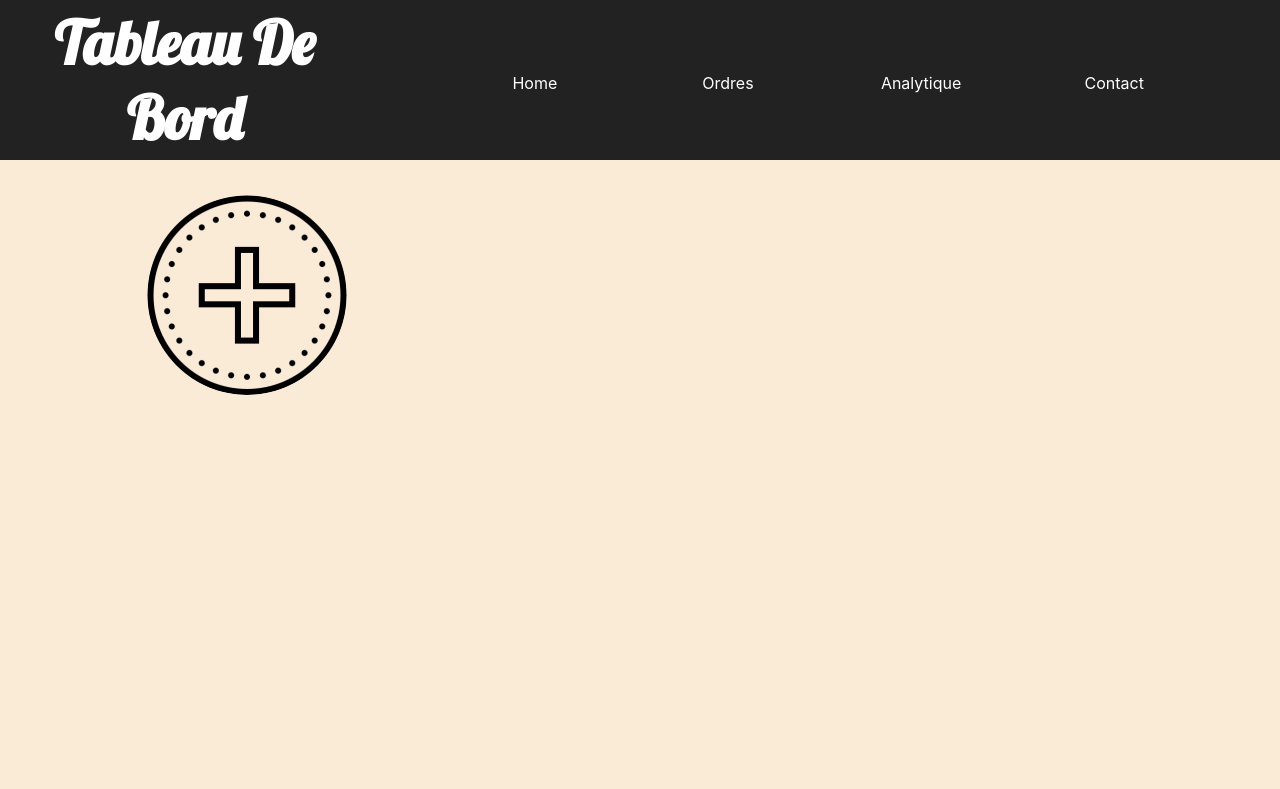
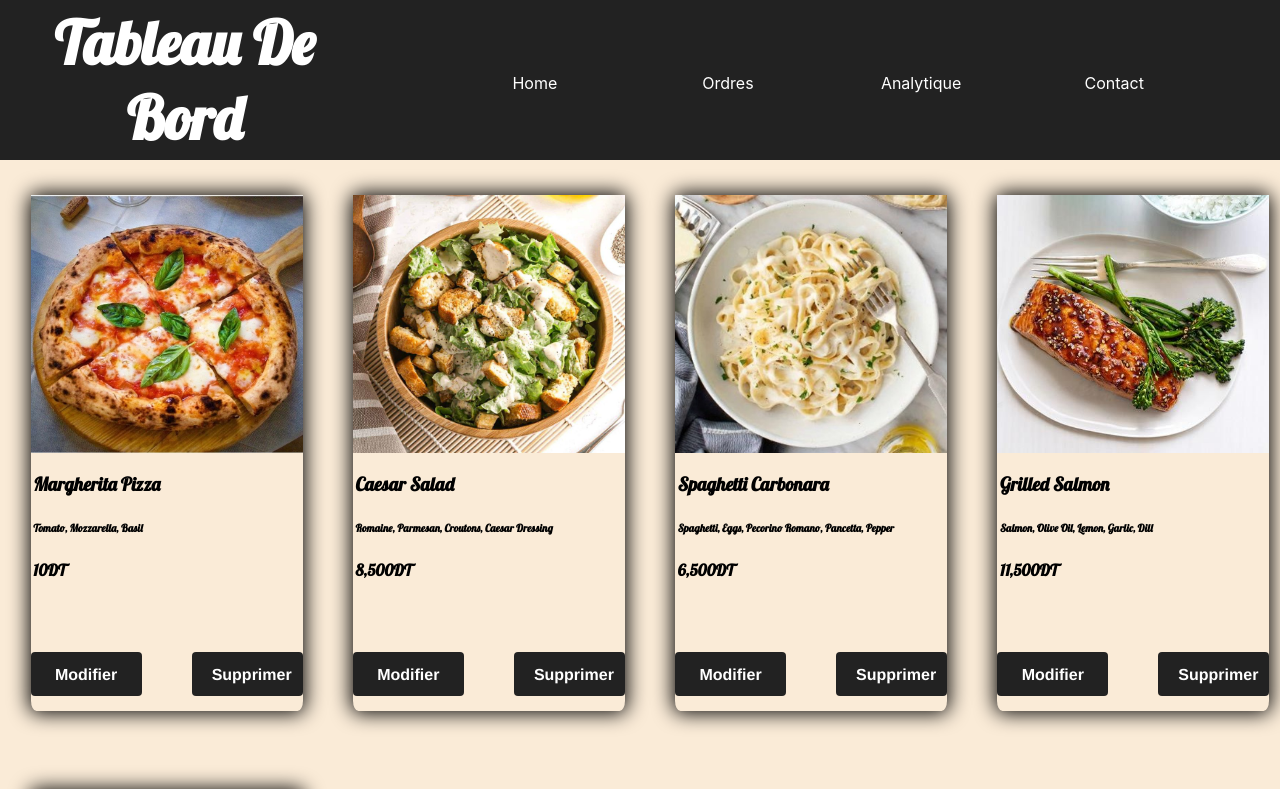
Before and after one commit to JasserChaaben/test, a React (Create React App) app: page /Dashboard in a window 1280 px wide. Shown: the top 789 px of the page. Built offline with nearby package versions, Linux system fonts and the light colour scheme; no server answers.

Commit message:
add Delete Button

```diff
--- a/src/Dashboard.js
+++ b/src/Dashboard.js
@@ -19,6 +19,7 @@ function getCookie(name) {
 }
 
 const csrftoken = getCookie('csrftoken');
+const url="http://127.0.0.1:8000/"
     const test = [
         {
         id:0,
@@ -63,11 +64,16 @@ const csrftoken = getCookie('csrftoken');
     const [update, setUpdate] = useState(false);
     const [itemName,setItemName]= useState([]);
     const [menu,setMenu] = useState([]);
+    useEffect(() => {
 
+      return () => {
+        handleHome();
+      };
+    });
     const fetchMenu = async () => {
 
       try {
-        const response = await axios.get('http://127.0.0.1:8000/api/items/', {
+        const response = await axios.get(url+'api/items/', {
           headers: {
             'Content-Type': 'application/json',
             'X-CSRFToken': csrftoken,
@@ -175,6 +181,25 @@ const csrftoken = getCookie('csrftoken');
 
   const Item = (props) => {
 
+    const handleDelete = async (e) => {
+      console.log("Delete item with id : "+props.id)
+      try {
+        const response = await axios.delete(`${url}menu/${props.id}/`, {
+          headers: {
+            'Content-Type': 'application/json',
+            'X-CSRFToken': csrftoken,
+          }
+        });
+
+        console.log('Item deleted successfully:', response.data);
+
+        // Optionally, trigger a callback or update state after deletion
+        // props.onDeleteSuccess(); // Call a function passed as prop
+      } catch (error) {
+        console.error('Error deleting item:', error);
+        alert('An error occurred while deleting the item. Please try again.');
+      }
+    }
     return (
         <div>
           <div id="Dashitem">
@@ -186,7 +211,7 @@ const csrftoken = getCookie('csrftoken');
             </div>
             <div id="ItemButtons">
             <button value={props.id} onClick={props.handleUpdate} className='DashBtns'>Modifier</button>
-            <button className='DashBtns'>Supprimer</button>
+            <button onClick={handleDelete} value={props.id} className='DashBtns'>Supprimer</button>
             </div>
         </div>
         </div>
@@ -218,7 +243,7 @@ const csrftoken = getCookie('csrftoken');
         data.append('picture', formData.picture);
         console.log(csrftoken)
         try {
-          const response = await axios.post('http://127.0.0.1:8000/menu/', data, {
+          const response = await axios.post(url+'menu/', data, {
             headers: {
               'Content-Type': 'application/json',
               'X-CSRFToken': csrftoken,
```
